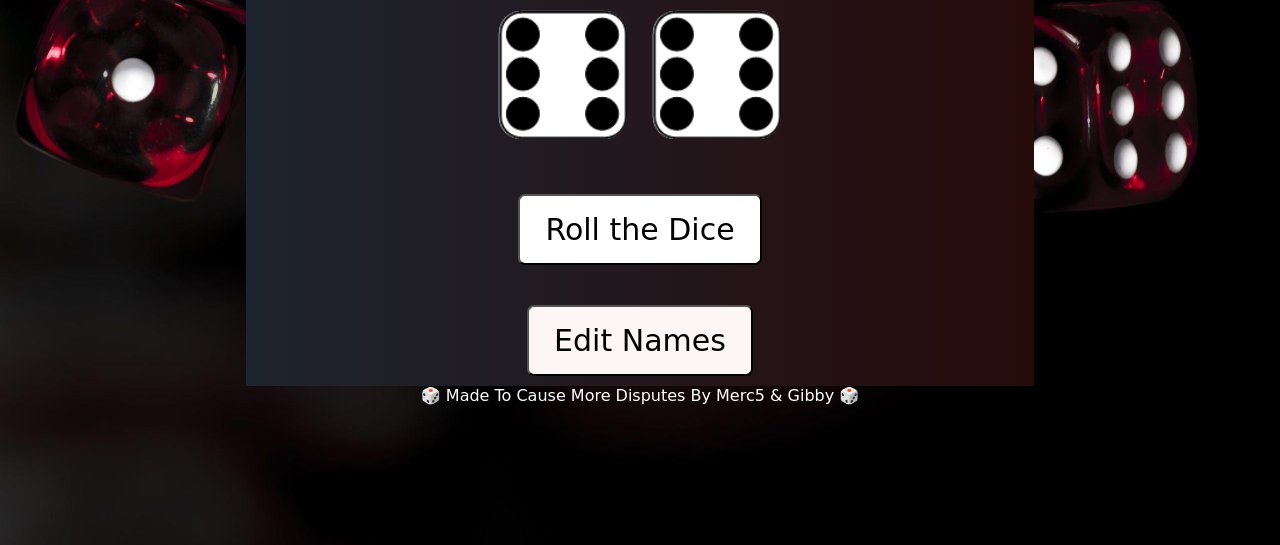
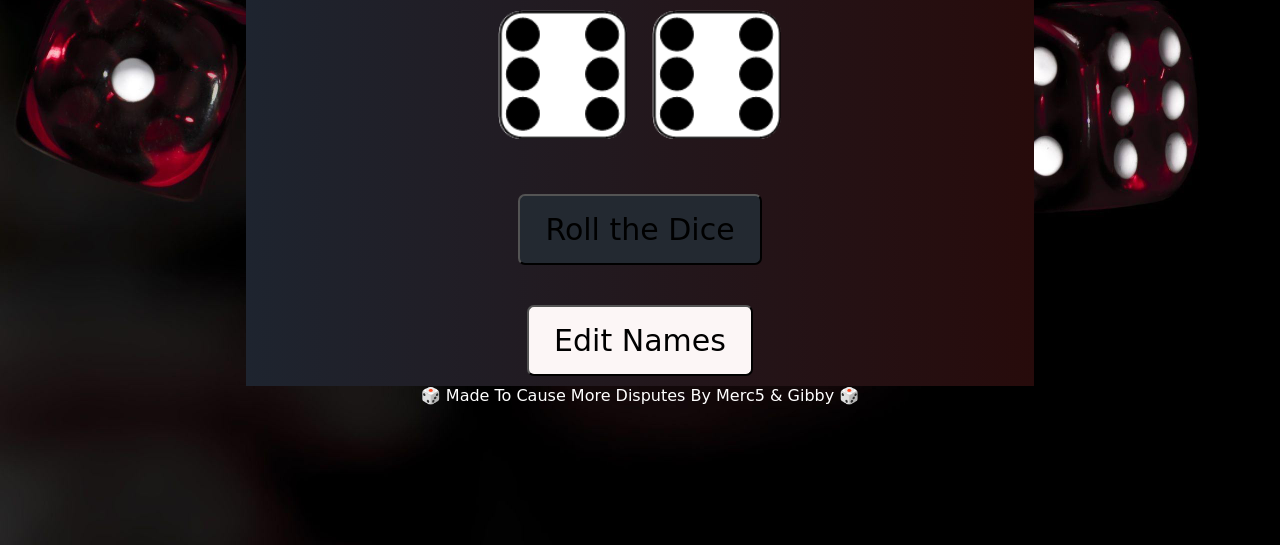
Before and after one commit to tafie187/DICE-GAME, a plain HTML site: page index.html in a window 1280 px wide. In both pictures the pointer is over the button "Roll the Dice". Shown: the part 255-800 px from the top of the page. Drawn offline with Linux system fonts and the light colour scheme.

Commit message:
Update style.css

```diff
--- a/style.css
+++ b/style.css
@@ -55,7 +55,7 @@ img {
 }
 
 .butn:hover {
-    background: #ffffff; /* Set the background color of the button class on hover to #232931 */
+    background: #232931; /* Set the background color of the button class on hover to #232931 */
     text-decoration: none; /* Remove the underline from the button class on hover */
 }
 
```
